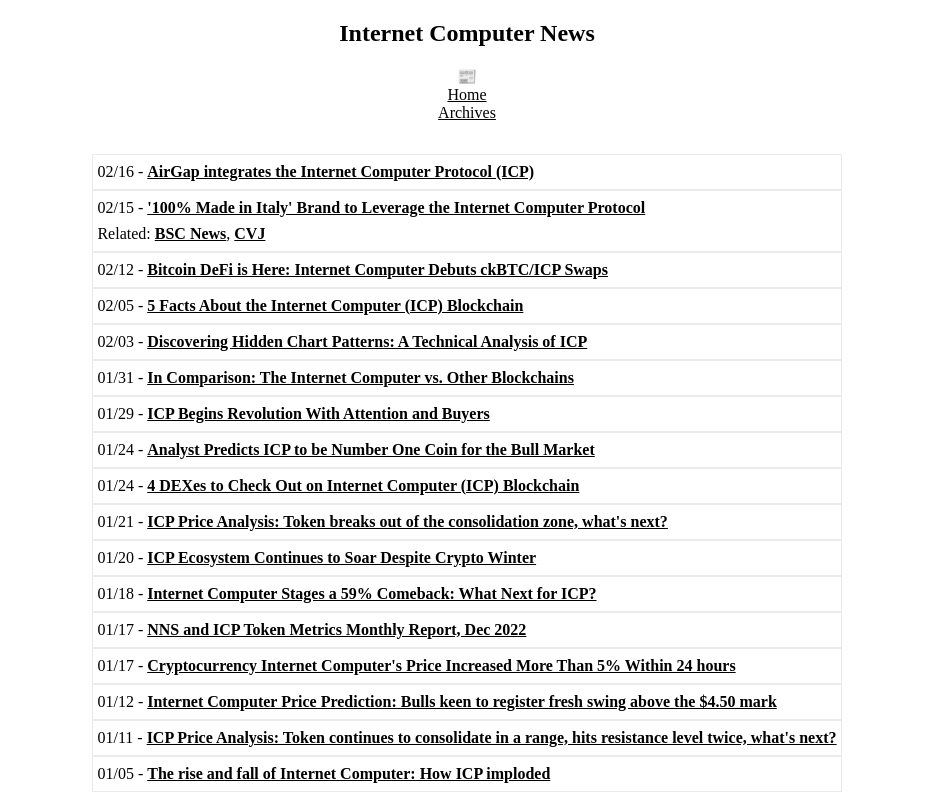
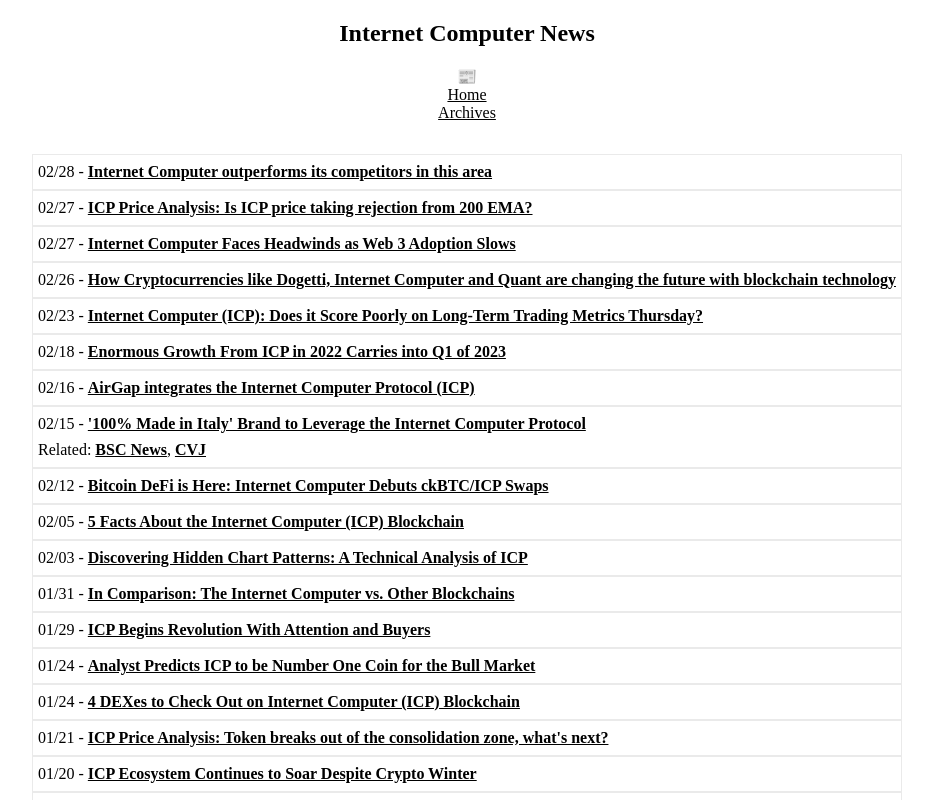
Before and after one commit to rjlucasm/ictoday, a Next.js app: page /news/2023 in a window 1280 px wide. Shown: the top 800 px of the page, without its empty margins (173-1106 px from the left). Built offline with nearby package versions, Linux system fonts and the light colour scheme.

Commit message:
News 02/28 and others

```diff
--- a/pages/news/2023.js
+++ b/pages/news/2023.js
@@ -19,6 +19,24 @@ export default function News23() {
             <Link href="/archive"><a style={{ color: 'inherit' }}>Archives</a></Link>
 
             <div className="pagesgrid">
+            <div className="pagescard">02/28 -&nbsp;
+                <a href="https://ambcrypto.com/internet-computer-icp-outperforms-its-competitors-in-this-area/" target="_blank" rel="noopener noreferrer">Internet Computer outperforms its competitors in this area</a>
+            </div>
+            <div className="pagescard">02/27 -&nbsp;
+                <a href="https://www.thecoinrepublic.com/2023/02/27/icp-price-analysis-is-icp-price-taking-rejection-from-200-ema/" target="_blank" rel="noopener noreferrer">ICP Price Analysis: Is ICP price taking rejection from 200 EMA?</a>
+            </div>
+            <div className="pagescard">02/27 -&nbsp;
+                <a href="https://www.banklesstimes.com/news/2023/02/27/internet-computer-faces-headwinds-as-web-3-adoption-slows/" target="_blank" rel="noopener noreferrer">Internet Computer Faces Headwinds as Web 3 Adoption Slows</a>
+            </div>
+            <div className="pagescard">02/26 -&nbsp;
+                <a href="https://www.dailyexcelsior.com/how-cryptocurrencies-like-dogetti-internet-computer-and-quant-are-changing-the-future-with-blockchain-technology/" target="_blank" rel="noopener noreferrer">How Cryptocurrencies like Dogetti, Internet Computer and Quant are changing the future with blockchain technology</a>
+            </div>
+            <div className="pagescard">02/23 -&nbsp;
+                <a href="https://www.investorsobserver.com/news/crypto-update/internet-computer-icp-does-it-score-poorly-on-long-term-trading-metrics-thursday" target="_blank" rel="noopener noreferrer">Internet Computer (ICP): Does it Score Poorly on Long-Term Trading Metrics Thursday?</a>
+            </div>
+            <div className="pagescard">02/18 -&nbsp;
+                <a href="https://www.bsc.news/post/enormous-growth-from-icp-in-2022-carries-into-q1-of-2023" target="_blank" rel="noopener noreferrer">Enormous Growth From ICP in 2022 Carries into Q1 of 2023</a>
+            </div>
             <div className="pagescard">02/16 -&nbsp;
                 <a href="https://airgapit.medium.com/airgap-integrates-the-internet-computer-protocol-icp-a1699c08444d" target="_blank" rel="noopener noreferrer">AirGap integrates the Internet Computer Protocol (ICP)</a>
             </div>
```
